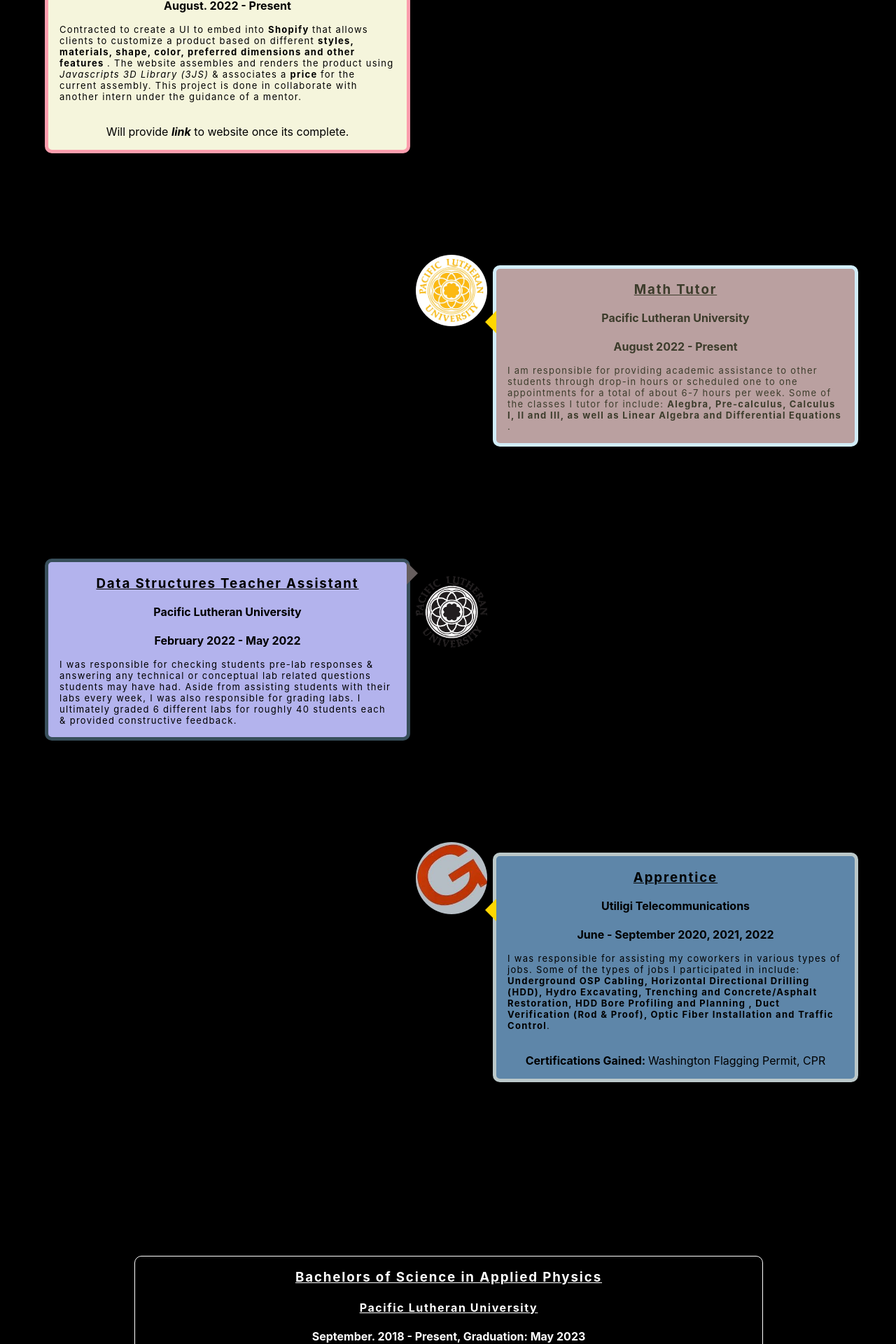
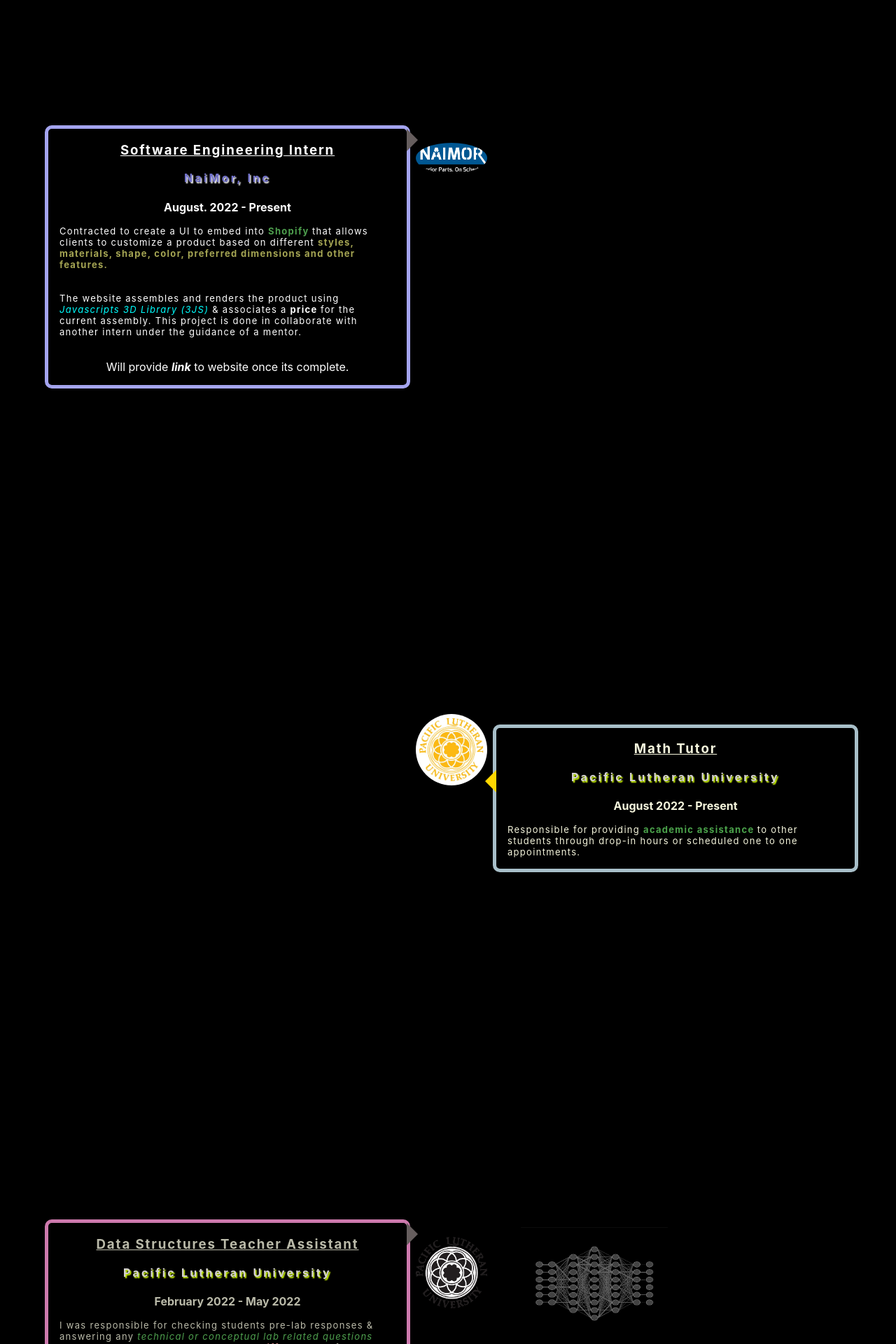
Before and after one commit to arcosea/portfolio, a React (Create React App) app: page /education in a window 1280 px wide. Shown: the part 880-2800 px from the top of the page at 70% size. Built offline with nearby package versions, Linux system fonts and the light colour scheme.

Commit message:
styling work page

```diff
--- a/src/pages/EducationWork.tsx
+++ b/src/pages/EducationWork.tsx
@@ -25,6 +25,9 @@ export function EducationWork(){
             observer.observe(elem);
         })
     }, []);
+
+    const NNGif = "/design/nn.gif";
+    const mathGif = "/design/math.gif";
     return (
         <div className="container">
             <div className="section-header">
@@ -32,74 +35,92 @@ export function EducationWork(){
             </div>
             <section className="section" id="work-section-timeline">
                 {/* SWE Job */}
+                <div className="inner-container">
                     <div className="comp-container-left hidden" id="swe-job">
                         <h3 className="component-name"> Software Engineering Intern</h3>
                         <img src="logos/naimor.png" alt="company logo" id="naimor-img"></img>
                         <span className="left-arrow"></span>
-                    <h4 className="company-left"> NaiMor, Inc </h4>
+                        <h4 className="company-left" id="naimor"> NaiMor, Inc </h4>
                         <span className="timeline"> August. 2022 - Present</span>
                         <p className="description">
-                        Contracted to create a UI to embed into <strong> Shopify </strong> that allows clients to customize a product based on different <strong>
-                        styles, materials, shape, color, preferred dimensions and other features </strong>. The website assembles and renders
-                        the product using <em> Javascripts 3D Library (3JS) </em> & associates a <strong> price </strong> for the current assembly.
+                            Contracted to create a UI to embed into <strong id="shopify"> Shopify </strong > that allows clients to customize a product based on different <strong id="parameters">
+                            styles, materials, shape, color, preferred dimensions and other features. </strong>
+                        </p>
+                        <p className="description">
+                        The website assembles and renders
+                            the product using <em id="threejs"> Javascripts 3D Library (3JS) </em> & associates a <strong> price </strong> for the current assembly.
                             This project is done in collaborate with another intern under the guidance of a mentor.
                         </p>
                         <p className="note">
                             Will provide <strong><em>link</em></strong> to website once its complete.
                         </p>
-
+                    </div>
+                    <div className="visual">
+                    </div>
                 </div>
 
                 {/* Tutor Job */}
+                <div className="inner-container">
+                    <div className="visual">
+                    </div>
                     <div className="comp-container-right hidden" id="tutor-job">
                         <h3 className="component-name"> Math Tutor</h3>
                         <img src="logos/plu2.png" alt="company logo"></img>
                         <span className="right-arrow"></span>
-                    <h4 className="company-right"> Pacific Lutheran University </h4>
+                        <h4 className="company-right" id="plu"> Pacific Lutheran University </h4>
                         <span className="timeline"> August 2022 - Present</span>
                         <p className="description">
-                        I am responsible for providing academic assistance to other students through drop-in hours or scheduled one to one appointments for a total
-                        of about 6-7 hours per week. Some of the classes I tutor for include: <strong>Alegbra, Pre-calculus, Calculus I, II and III, as well as Linear Algebra
-                        and Differential Equations </strong>.
+                            Responsible for providing <strong id="ac-sys"> academic assistance </strong> to other students through drop-in hours or scheduled one to one appointments.
                         </p>
+                    </div>
                 </div>
 
                 {/* TA Job */}
+                <div className="inner-container">
                     <div className="comp-container-left hidden" id="ta-job">
                         <h3 className="component-name"> Data Structures Teacher Assistant</h3>
                         <img src="logos/plu.png" alt="company logo"></img>
                         <span className="left-arrow"></span>
-                    <h4 className="company-left"> Pacific Lutheran University </h4>
+                        <h4 className="company-left" id="plu"> Pacific Lutheran University </h4>
                         <span className="timeline"> February 2022 - May 2022</span>
                         <p className="description">
-                        I was responsible for checking students pre-lab responses & answering any technical or conceptual lab related questions students may have had.
-                        Aside from assisting students with their labs every week, I was also responsible for grading labs. I ultimately graded 6 different labs for
-                        roughly 40 students each & provided constructive feedback.
+                            I was responsible for checking students pre-lab responses & answering any <em id="lab"> technical or conceptual lab related questions </em>students may have had.
+                            Also graded <strong id="num-lab"> 6 different labs </strong> for roughly <strong id="num-lab"> 40 students </strong> each & provided <strong id="cfeed"> constructive feedback</strong>
                         </p>
 
                     </div>
+                    <div className="visual">
+                        <img className='img-vis'src={NNGif}></img>
+                    </div>
+                </div>
 
                 {/* Apprentice Job */}
+                <div className="inner-container">
+                    <div className="visual">
+                    </div>
                     <div className="comp-container-right hidden" id="app-job">
                         <h3 className="component-name"> Apprentice</h3>
                         <img src="logos/utiligi.png" alt="company logo"></img>
                         <span className="right-arrow"></span>
-                    <h4 className="company-right"> Utiligi Telecommunications </h4>
+                        <h4 className="company-right" id="utiligi"> Utiligi Telecommunications </h4>
                         <span className="timeline"> June - September 2020, 2021, 2022</span>
                         <p className="description">
                             I was responsible for assisting my coworkers in various types of jobs. Some of the types of jobs I participated in include:
-                        <strong> Underground OSP Cabling, Horizontal Directional Drilling (HDD), Hydro Excavating, Trenching and Concrete/Asphalt Restoration, HDD Bore Profiling and Planning
+                            <strong id="work-type"> Underground OSP Cabling, Horizontal Directional Drilling (HDD), Hydro Excavating, Trenching and Concrete/Asphalt Restoration, HDD Bore Profiling and Planning
                             , Duct Verification (Rod & Proof), Optic Fiber Installation and Traffic Control</strong>.
                         </p>
 
                         <p className="note">
-                        <strong>Certifications Gained: </strong>Washington Flagging Permit, CPR
+                            <strong id="certs">Certifications Gained: </strong>Washington Flagging Permit, CPR
                         </p>
+                    </div>
                 </div>
             </section>
 
             {/************ Section for Education *************/}
-            <h2 className="section-header"> Education </h2>
+            <div className="section-header">
+                <h2 className="header-name hidden"> Education </h2>
+            </div>
             <section className="section" id="ed-section">
                 {/***  Physics BS  ******/}
                 <div className="comp-container" id="phys-ed">
--- a/src/styling/EducationWork.css
+++ b/src/styling/EducationWork.css
@@ -5,16 +5,24 @@
     background-color: black;
 }
 
+.section-header{
+    padding-top: 15rem;
+    padding-bottom: 3rem;
+}
+
 .header-name{
     background-color: black;
     text-align: center;
-    padding-top: 15rem;
-    padding-bottom: 3rem;
-    margin: 0rem 0 3rem 0;
+    margin: 0rem;
     letter-spacing: 0.1em;
     color: beige;
     font-size: 3rem;
     min-height: 20rem;
+}
+
+.header-name:hover{
+    letter-spacing: 0.5rem;
+    text-shadow: 0 0 0.3rem hsl(0, 0%, 100%), 0 0 0.6rem hsl(0, 0%, 80%);
 }
 
 #work-section-timeline{
@@ -31,6 +39,31 @@
     margin: 0rem;
 }
 
+/** Inner components (job positions) & image*/
+.inner-container{
+    display: flex;
+    flex-direction: row;
+    align-content: center;
+    margin-top: 25%;
+    margin-bottom: 25%;
+}
+
+.visual{
+    margin: 0%;
+    padding: 0%;
+}
+
+.img-vis{
+    width: 40%;
+    height: 40%;
+    margin: 0;
+    padding: 5% 0% 0% 0%;
+
+}
+
+#math-vis{
+    width: 50%;
+}
 
 /*  Container for each component (Job/education) & images & create left-right pattern */
 .comp-container{
@@ -113,6 +146,7 @@
     float: left;
     left: -1rem;
 }
+
 /* Timeline  & Header for each component */
 .component-name{
     text-decoration: underline;
@@ -142,28 +176,77 @@
 
 /*  Customize SWE Job */
 #swe-job{
-    background-color: beige;
-    border: 5px solid rgb(252, 157, 173);
+    background-color: black;
+    border: 5px solid rgb(164, 164, 239);
+    color: white;
+}
+#naimor{
+    color: rgb(113, 113, 202);
+    text-shadow: 0.1em 0.1em 0.1em white;
+    letter-spacing: 0.2em;
+}
+#shopify{
+    color: rgb(78, 159, 78);
+}
+#parameters{
+    color: rgb(165, 165, 83);
+}
+#threejs{
+    color:aqua;
 }
 
 /*  Customize Tutor Job */
 #tutor-job{
-    background-color: rgb(186, 160, 160);
-    color: rgb(60, 60, 43);
-    border: 5px solid rgb(210, 237, 249);
+    background-color: black;
+    color: beige;
+    border: 5px solid rgb(168, 191, 201);
+}
+
+#plu{
+    text-shadow: 0.1em 0.1em 0.1em rgb(212, 255, 0);
+    color:rgb(212, 209, 209);
+    letter-spacing: 0.2em;
+}
+
+#ac-sys{
+    color: rgb(75, 163, 75);
 }
 
 /*  Customize TA Job */
 #ta-job{
-    background-color: rgb(179, 179, 237);
-    border: 5px solid rgb(56, 79, 91);
+    background-color: black;
+    color: rgb(186, 186, 169);
+    border: 5px solid rgb(205, 121, 173);
 }
 
+#lab{
+    color:rgb(78, 159, 78);
+}
+
+#num-lab{
+    color: rgb(206, 131, 131)
+}
+
+#cfeed{
+    color:rgb(114, 114, 180);
+}
 
 /*  Apprentice Job */
 #app-job{
-    background-color: rgb(94, 134, 169);
+    background-color: black;
+    color:rgb(206, 199, 199);
     border: 5px solid rgb(187, 200, 201);
+}
+
+#utiligi{
+    text-shadow: 0.1em 0.1em 0.1em orange;
+}
+
+#work-type{
+    color: rgb(217, 160, 160);
+}
+#certs{
+    color: rgb(234, 186, 96);
 }
 
 
@@ -200,19 +283,3 @@
     filter: blur(0);
     transform: translate(0);
 }
-
-
-/* * Line animation
-#work-section-timeline::after{
-    content: '';
-    position: absolute;
-    width: 4px;
-    height: 100%;
-    background: rgb(118, 118, 96);
-    top: 0;
-    left: 50%;
-    z-index: 0;
-    animation: moveline 7s linear forwards;
-}
-
-*/
```
Also changed, not shown: public/design/math.gif (added), public/design/nn.gif (added). Lines whose indentation alone changed are shown as unchanged.
